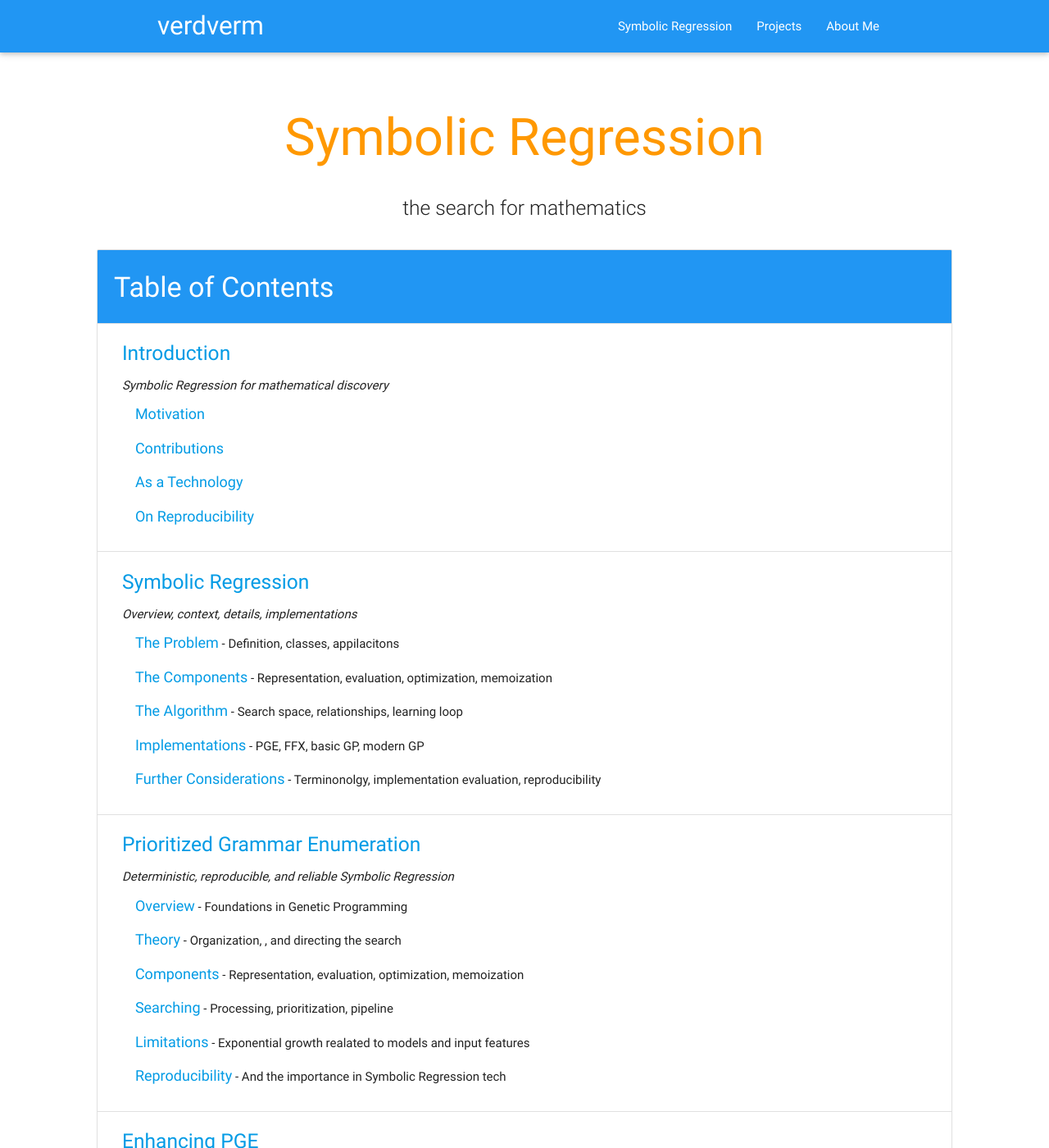
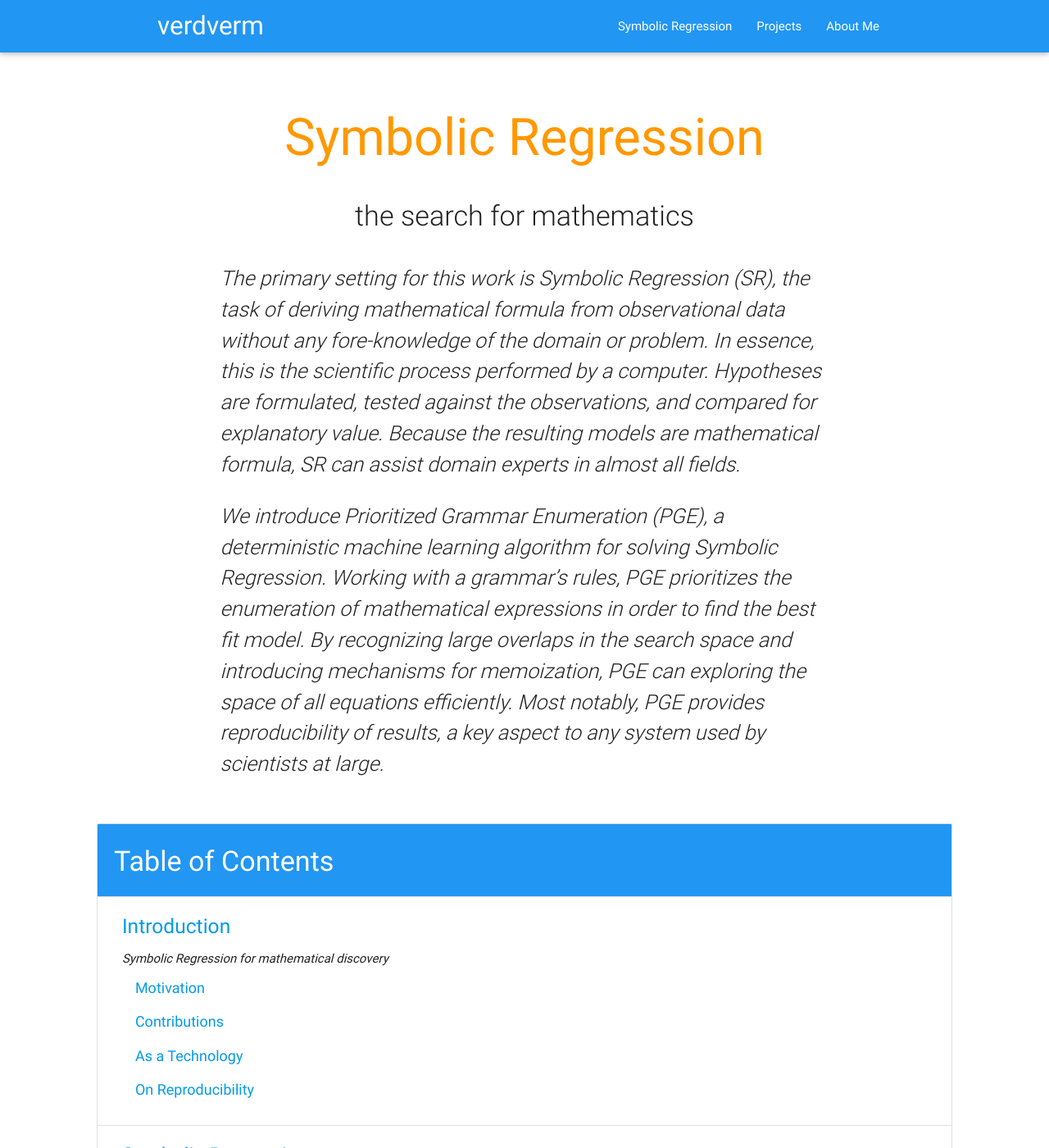
Before and after one commit to verdverm/verdverm.github.io, a Jekyll site: the page built from sr/index.html, in a window 1280 px wide and 1400 px high. Shown: the whole window at 82% size. Built offline with Jekyll 4.4.1, drawn with Linux system fonts in a browser that asks for light colours; nearby versions of some CDN libraries.

Commit message:
abstract

```diff
--- a/sr/index.html
+++ b/sr/index.html
@@ -8,9 +8,40 @@ title: Symbolic Regression
         <br>
         <h1 class="header center orange-text">Symbolic Regression</h1>
         <div class="row center">
-            <h5 class="header col s12 light">
+            <h4 class="header col s12 light">
             the search for mathematics
-            </h5>
+            </h4>
+            <div class="col  offset-s1 s10 left-align flow-text">
+                <i><p>
+                The primary setting for this work is Symbolic Regression (SR),
+                the task of deriving mathematical formula
+                from observational data without any fore-knowledge
+                of the domain or problem.
+                In essence, this is the scientific process
+                performed by a computer.
+                Hypotheses are formulated,
+                tested against the observations,
+                and compared for explanatory value.
+                Because the resulting models are
+                mathematical formula, SR can assist
+                domain experts in almost all fields.
+                </p><p>
+                We introduce
+                Prioritized Grammar Enumeration (PGE),
+                a deterministic machine learning
+                algorithm for solving Symbolic Regression.
+                Working with a grammar’s rules, PGE prioritizes
+                the enumeration of mathematical expressions
+                in order to find the best fit model.
+                By recognizing large overlaps in the search space
+                and introducing mechanisms for memoization,
+                PGE can exploring the space of all equations efficiently.
+                Most notably, PGE provides
+                reproducibility of results,
+                a key aspect to any system
+                used by scientists at large.
+                </p></i>
+            </div>
         </div>
     </div>
 </div>
```
Also changed, not shown: _sr/01a-intro.md (+12 -43 lines), _sr/01b-sr.md (+22 -0 lines).
